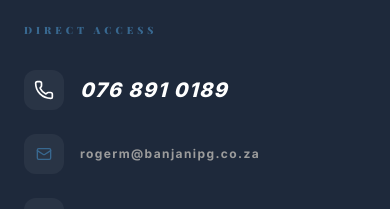
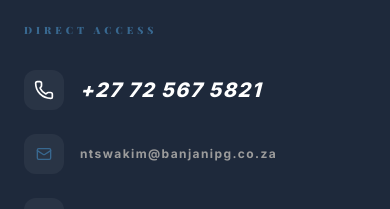
Before and after one commit to Bradley267ocks/Banjani-Pak-Group, a React (Vite) app: page / in a window 390 px wide. Shown: the part 3882-4091 px from the top of the page. Built offline with nearby package versions, Linux system fonts and the light colour scheme; a web font is replaced by a local one.

Commit message:
fix: update contact details and banner image
Update the company phone number across the application and refresh the README banner image.

```diff
--- a/src/App.tsx
+++ b/src/App.tsx
@@ -113,9 +113,9 @@ const Navigation = () => {
             </Link>
           ))}
           <div className="flex items-center gap-6 ml-6 pl-6 border-l border-brand-primary/10">
-            <a href="tel:0768910189" className="text-brand-dark hover:text-brand-primary transition-colors flex items-center gap-2">
+            <a href="tel:+27725675821" className="text-brand-dark hover:text-brand-primary transition-colors flex items-center gap-2">
               <Phone className="w-4 h-4" />
-              <span className="hidden xl:inline">076 891 0189</span>
+              <span className="hidden xl:inline">+27 72 567 5821</span>
             </a>
             <Link to="/contact" className="bg-brand-primary text-white px-8 py-3.5 rounded-xl hover:bg-brand-secondary transition-all duration-300 shadow-lg shadow-brand-primary/20 hover:-translate-y-0.5">
               Inquiry
@@ -125,7 +125,7 @@ const Navigation = () => {
 
         {/* Mobile Toggle */}
         <div className="flex items-center gap-4 lg:hidden">
-          <a href="tel:0768910189" className="p-2 text-brand-primary bg-brand-primary/5 rounded-full">
+          <a href="tel:+27725675821" className="p-2 text-brand-primary bg-brand-primary/5 rounded-full">
             <Phone className="w-5 h-5" />
           </a>
           <button className="p-2 text-brand-primary hover:bg-brand-primary/5 rounded-xl transition-colors" onClick={() => setIsMenuOpen(!isMenuOpen)}>
@@ -216,18 +216,18 @@ const Footer = () => {
           <h4 className="text-[10px] font-black uppercase tracking-[0.4em] text-brand-primary">Direct Access</h4>
           <ul className="space-y-6 text-brand-gray-med text-sm font-bold tracking-widest">
             <li>
-              <a href="tel:0768910189" className="flex items-center gap-4 hover:text-brand-primary transition-colors text-xl md:text-2xl font-black italic text-white group truncate">
+              <a href="tel:+27725675821" className="flex items-center gap-4 hover:text-brand-primary transition-colors text-xl md:text-2xl font-black italic text-white group truncate">
                 <div className="w-10 h-10 md:w-12 md:h-12 rounded-xl bg-white/5 flex items-center justify-center group-hover:bg-brand-primary transition-all shrink-0">
                   <Phone className="w-5 h-5" />
                 </div>
-                076 891 0189
+                +27 72 567 5821
               </a>
             </li>
             <li className="flex items-center gap-4 text-xs font-bold group">
               <div className="w-10 h-10 rounded-xl bg-white/5 flex items-center justify-center shrink-0">
                 <Mail className="w-4 h-4 text-brand-primary" />
               </div>
-              <a href="mailto:rogerm@banjanipg.co.za" className="hover:text-brand-primary transition-colors">rogerm@banjanipg.co.za</a>
+              <a href="mailto:ntswakim@banjanipg.co.za" className="hover:text-brand-primary transition-colors">ntswakim@banjanipg.co.za</a>
             </li>
             <li className="flex items-center gap-4 text-xs font-bold">
               <div className="w-10 h-10 rounded-xl bg-white/5 flex items-center justify-center shrink-0">
@@ -707,7 +707,7 @@ const ContactPage = () => {
 
     try {
       // Using FormSubmit.co AJAX submission
-      const response = await fetch("https://formsubmit.co/ajax/rogerm@banjanipg.co.za", {
+      const response = await fetch("https://formsubmit.co/ajax/ntswakim@banjanipg.co.za", {
         method: "POST",
         headers: {
           "Content-Type": "application/json",
@@ -754,9 +754,9 @@ const ContactPage = () => {
 
           <div className="space-y-8 sm:space-y-12">
             {[
-              { icon: Phone, label: "Direct Line", val: "076 891 0189", link: "tel:0768910189", highlight: true },
-              { icon: Mail, label: "Digital Mail", val: "rogerm@banjanipg.co.za", link: "mailto:rogerm@banjanipg.co.za" },
-              { icon: Instagram, label: "WhatsApp Chat", val: "Message Roger", link: "https://wa.me/27768910189", highlight: true },
+              { icon: Phone, label: "Direct Line", val: "+27 72 567 5821", link: "tel:+27725675821", highlight: true },
+              { icon: Mail, label: "Digital Mail", val: "ntswakim@banjanipg.co.za", link: "mailto:ntswakim@banjanipg.co.za" },
+              { icon: Instagram, label: "WhatsApp Chat", val: "Message Ntswaki", link: "https://wa.me/27725675821", highlight: true },
               { icon: Clock, label: "Service Hours", val: "Mon - Fri: 08:00 - 17:00", link: "#" }
             ].map((item, i) => (
               <motion.a
@@ -794,7 +794,7 @@ const ContactPage = () => {
                 </div>
                 <div className="space-y-4">
                   <h3 className="text-3xl font-black italic text-brand-dark">Inquiry Sent!</h3>
-                  <p className="text-brand-text/60 font-medium max-w-xs mx-auto">Thank you for reaching out. Roger will be in touch with you shortly.</p>
+                  <p className="text-brand-text/60 font-medium max-w-xs mx-auto">Thank you for reaching out. Ntswaki will be in touch with you shortly.</p>
                 </div>
                 <button
                   onClick={() => setStatus("idle")}
@@ -927,7 +927,7 @@ export default function App() {
 
       {/* WhatsApp Floating Button */}
       <motion.a
-        href="https://wa.me/27768910189"
+        href="https://wa.me/27725675821"
         target="_blank"
         rel="noopener noreferrer"
         initial={{ opacity: 0, scale: 0.5, y: 50 }}
@@ -935,7 +935,7 @@ export default function App() {
         whileHover={{ scale: 1.1 }}
         className="fixed bottom-8 right-8 z-[60] bg-[#25D366] text-white p-4 rounded-full shadow-2xl shadow-[#25D366]/40 flex items-center gap-3 group px-6"
       >
-        <span className="font-black uppercase tracking-[0.1em] text-[10px] hidden md:block">WhatsApp Roger</span>
+        <span className="font-black uppercase tracking-[0.1em] text-[10px] hidden md:block">WhatsApp Ntswaki</span>
         <svg className="w-6 h-6 fill-current" viewBox="0 0 24 24">
           <path d="M17.472 14.382c-.297-.149-1.758-.867-2.03-.967-.273-.099-.471-.148-.67.15-.197.297-.767.966-.94 1.164-.173.199-.347.223-.644.075-.297-.15-1.255-.463-2.39-1.475-.883-.788-1.48-1.761-1.653-2.059-.173-.297-.018-.458.13-.606.134-.133.298-.347.446-.52.149-.174.198-.298.298-.497.099-.198.05-.371-.025-.52-.075-.149-.669-1.612-.916-2.207-.242-.579-.487-.5-.669-.51-.173-.008-.371-.01-.57-.01-.198 0-.52.074-.792.372-.272.297-1.04 1.016-1.04 2.479 0 1.462 1.065 2.875 1.213 3.074.149.198 2.096 3.2 5.077 4.487.709.306 1.262.489 1.694.625.712.227 1.36.195 1.871.118.571-.085 1.758-.719 2.006-1.413.248-.694.248-1.289.173-1.413-.074-.124-.272-.198-.57-.347m-5.421 7.403h-.004a9.87 9.87 0 01-5.031-1.378l-.361-.214-3.741.982.998-3.648-.235-.374a9.86 9.86 0 01-1.51-5.26c.001-5.45 4.436-9.884 9.888-9.884 2.64 0 5.122 1.03 6.988 2.898a9.825 9.825 0 012.893 6.994c-.003 5.45-4.437 9.884-9.885 9.884m8.413-18.297A11.815 11.815 0 0012.05 0C5.495 0 .16 5.335.157 11.892c0 2.096.547 4.142 1.588 5.945L.057 24l6.305-1.654a11.882 11.882 0 005.683 1.448h.005c6.554 0 11.89-5.335 11.893-11.893a11.821 11.821 0 00-3.48-8.413Z"/>
         </svg>
```
Also changed, not shown: 1 other file (tests, documents, lock files or other folders).
